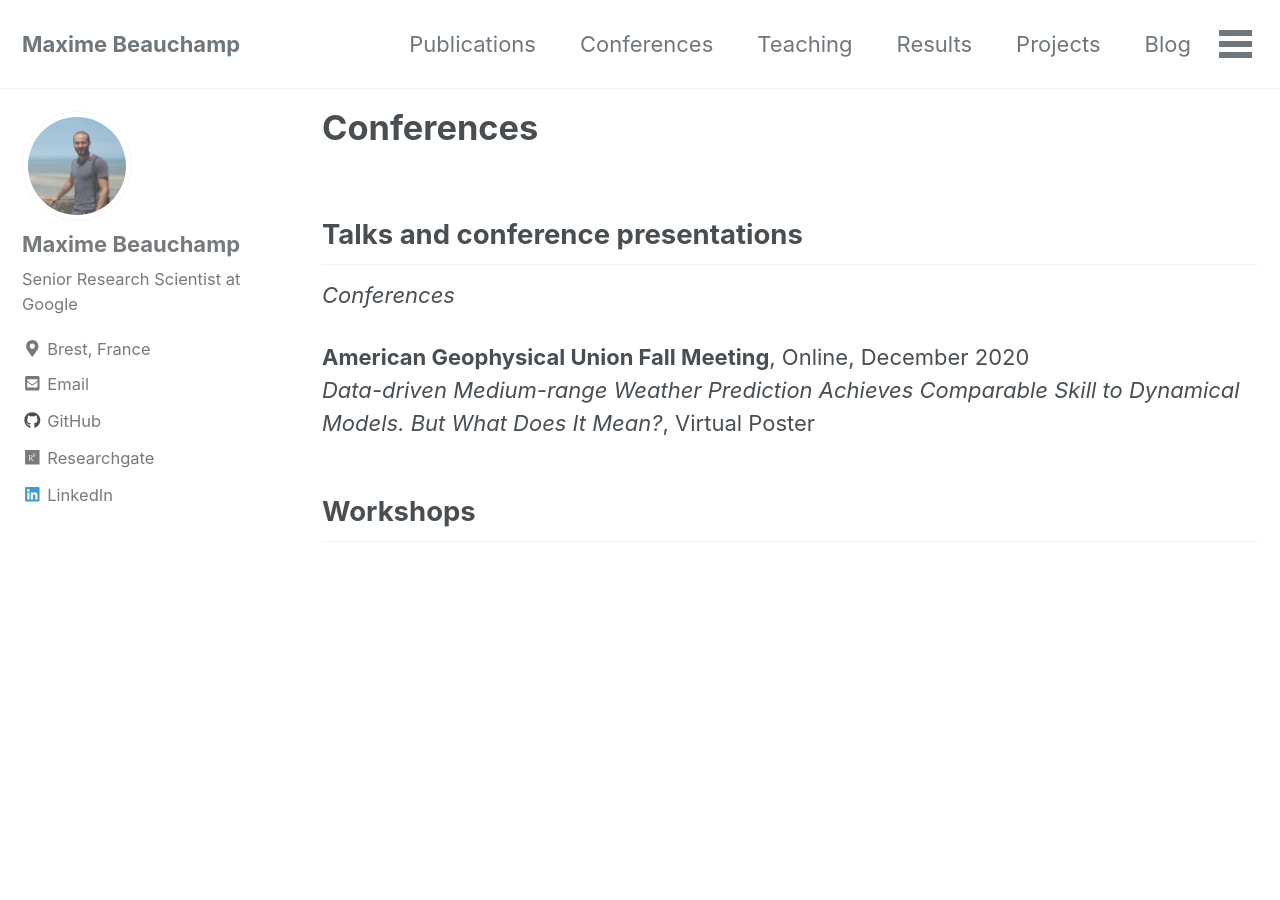
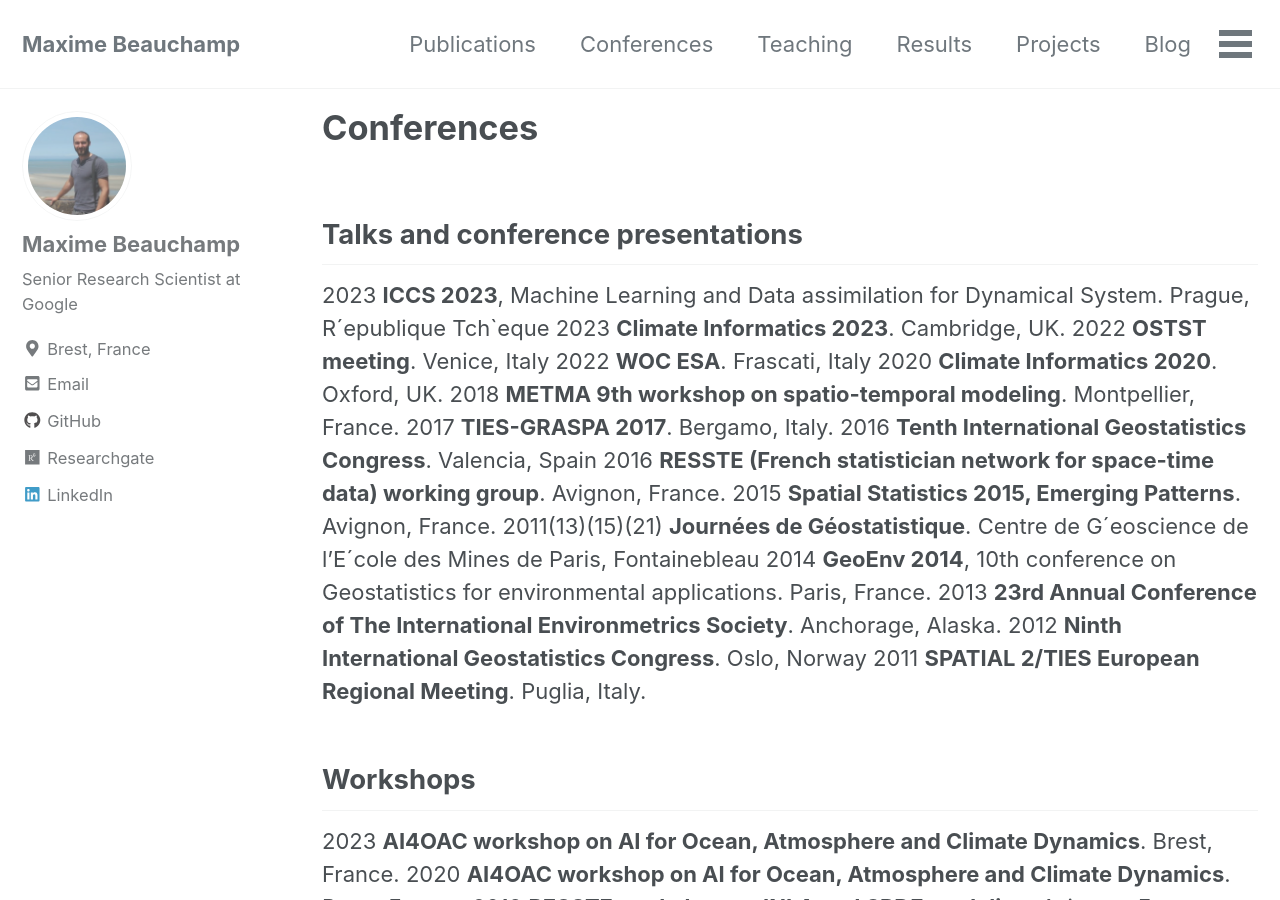
Before and after one commit to maxbeauchamp/maxbeauchamp.github.io, a Jekyll site: the page built from _pages/conferences.md, in a window 1280 px wide and 900 px high. Built offline with Jekyll 4.4.1, drawn with Linux system fonts in a browser that asks for light colours; cached includes are drawn as plain includes; nearby versions of some CDN libraries; some of the changed text lies outside the part shown.

```diff
--- a/_pages/conferences.md
+++ b/_pages/conferences.md
@@ -6,9 +6,25 @@
 
 ## Talks and conference presentations
 
-*Conferences*
-
-**American Geophysical Union Fall Meeting**, Online, December 2020
-*Data-driven Medium-range Weather Prediction Achieves Comparable Skill to Dynamical Models. But What Does It Mean?*, Virtual Poster
+2023 **ICCS 2023**, Machine Learning and Data assimilation for Dynamical System. Prague, R´epublique
+Tch`eque
+2023 **Climate Informatics 2023**. Cambridge, UK.
+2022 **OSTST meeting**. Venice, Italy
+2022 **WOC ESA**. Frascati, Italy
+2020 **Climate Informatics 2020**. Oxford, UK.
+2018 **METMA 9th workshop on spatio-temporal modeling**. Montpellier, France.
+2017 **TIES-GRASPA 2017**. Bergamo, Italy.
+2016 **Tenth International Geostatistics Congress**. Valencia, Spain
+2016 **RESSTE (French statistician network for space-time data) working group**. Avignon, France.
+2015 **Spatial Statistics 2015, Emerging Patterns**. Avignon, France.
+2011(13)(15)(21) **Journées de Géostatistique**. Centre de G´eoscience de l’E´cole des Mines de Paris, Fontainebleau
+2014 **GeoEnv 2014**, 10th conference on Geostatistics for environmental applications. Paris, France.
+2013 **23rd Annual Conference of The International Environmetrics Society**. Anchorage, Alaska.
+2012 **Ninth International Geostatistics Congress**. Oslo, Norway
+2011 **SPATIAL 2/TIES European Regional Meeting**. Puglia, Italy.
 
 ## Workshops
+
+2023 **AI4OAC workshop on AI for Ocean, Atmosphere and Climate Dynamics**. Brest, France.
+2020 **AI4OAC workshop on AI for Ocean, Atmosphere and Climate Dynamics**. Brest, France.
+2018 **RESSTE workshop on INLA and SPDE modeling**. Avignon, France.
```
Also changed, not shown: _pages/teaching.md (+2 -2 lines).
